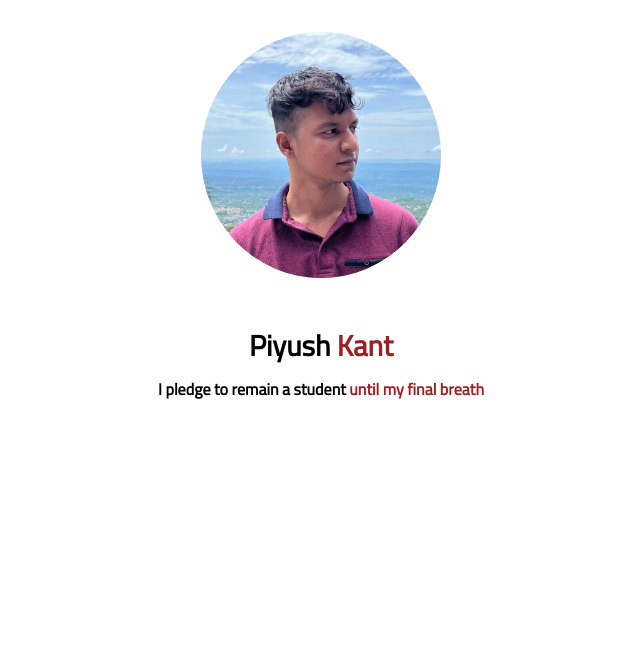
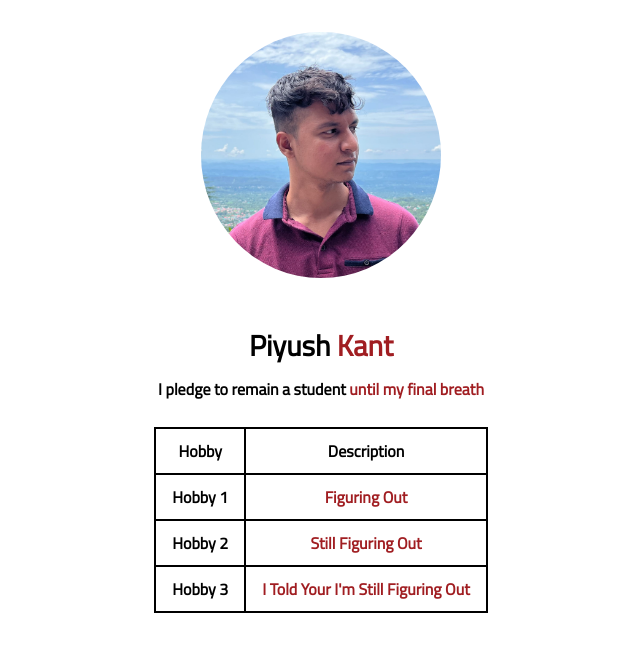
Before and after one commit to pkashyap639/WebDev, a plain HTML site: page Exercise1/index.html in a window 1280 px wide. Shown: the whole page, without its empty margins (319-959 px from the left). Drawn offline with Linux system fonts and the light colour scheme.

Commit message:
table hobby

```diff
--- a/Exercise1/index.html
+++ b/Exercise1/index.html
@@ -29,6 +29,28 @@
                 <p class="title"> I pledge to remain a student  <span class="subtitle">until my final breath</span></p>
             </div>
         </div>
+        <div class="main-grid-flex">
+            <div class="main-grid-item">
+                <table>
+                    <tr>
+                        <th>Hobby</th>
+                        <th>Description</th>
+                    </tr>
+                    <tr>
+                        <td>Hobby 1</td>
+                        <td class="hobby">Figuring Out</td>
+                    </tr>
+                    <tr>
+                        <td>Hobby 2</td>
+                        <td class="hobby">Still Figuring Out</td>
+                    </tr>
+                    <tr>
+                        <td>Hobby 3</td>
+                        <td class="hobby">I Told Your I'm Still Figuring Out</td>
+                    </tr>
+                </table>
+            </div>
+        </div>
     </div>
 </body>
 </html>
--- a/Exercise1/style.css
+++ b/Exercise1/style.css
@@ -57,3 +57,17 @@ body{
 .subtitle{
     color: #A01D21;
 }
+
+table,tr,td,th{
+    border: 2px solid black;
+    border-collapse: collapse;
+    padding: 10px 16px;
+}
+td{
+    font-weight: bold;
+    text-align: center;
+}
+
+.hobby{
+    color: #A01D21;
+}
```
